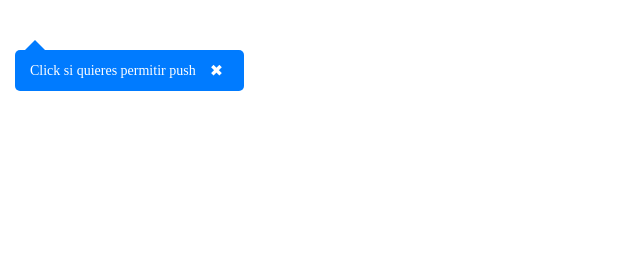
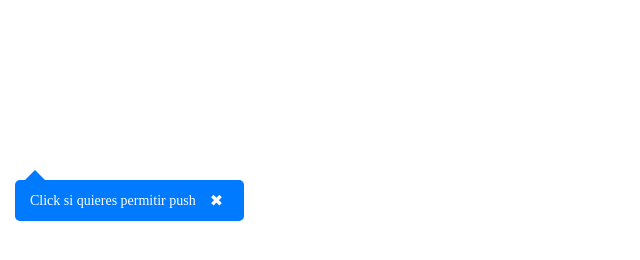
Before and after one commit to leoslopez/push-test, a website: page tabs/tab2.html in a window 1280 px wide. Shown: the whole page, without its empty margins (0-640 px from the left). Drawn offline with Linux system fonts and the light colour scheme.

Commit message:
refactor: change modal top

```diff
--- a/tabs/tab2.html
+++ b/tabs/tab2.html
@@ -9,7 +9,7 @@
     /* Contenedor del mensaje */
     #push-hint {
       position: fixed;
-      top: 50px; /* Ajustado más abajo */
+      top: 180px; /* Ajustado más abajo */
       left: 15px;
       background: #007bff;
       color: white;
```
